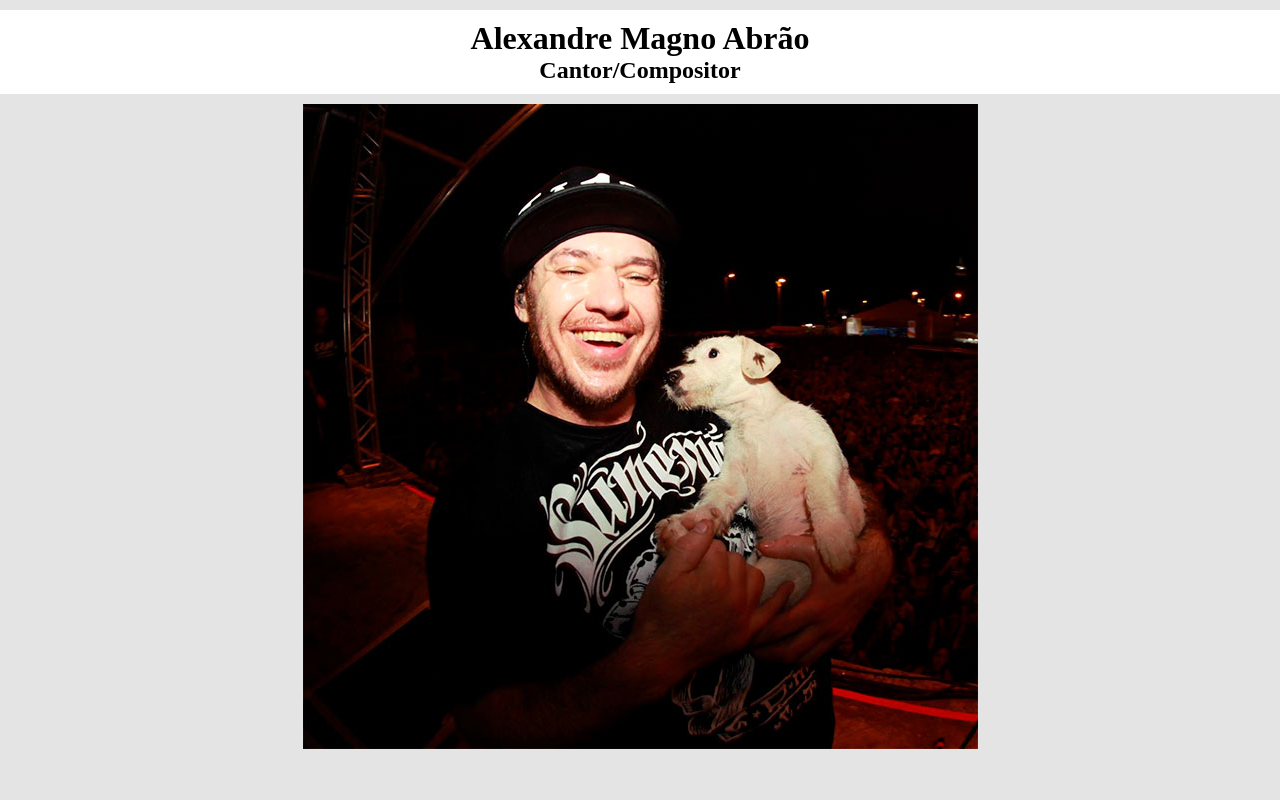
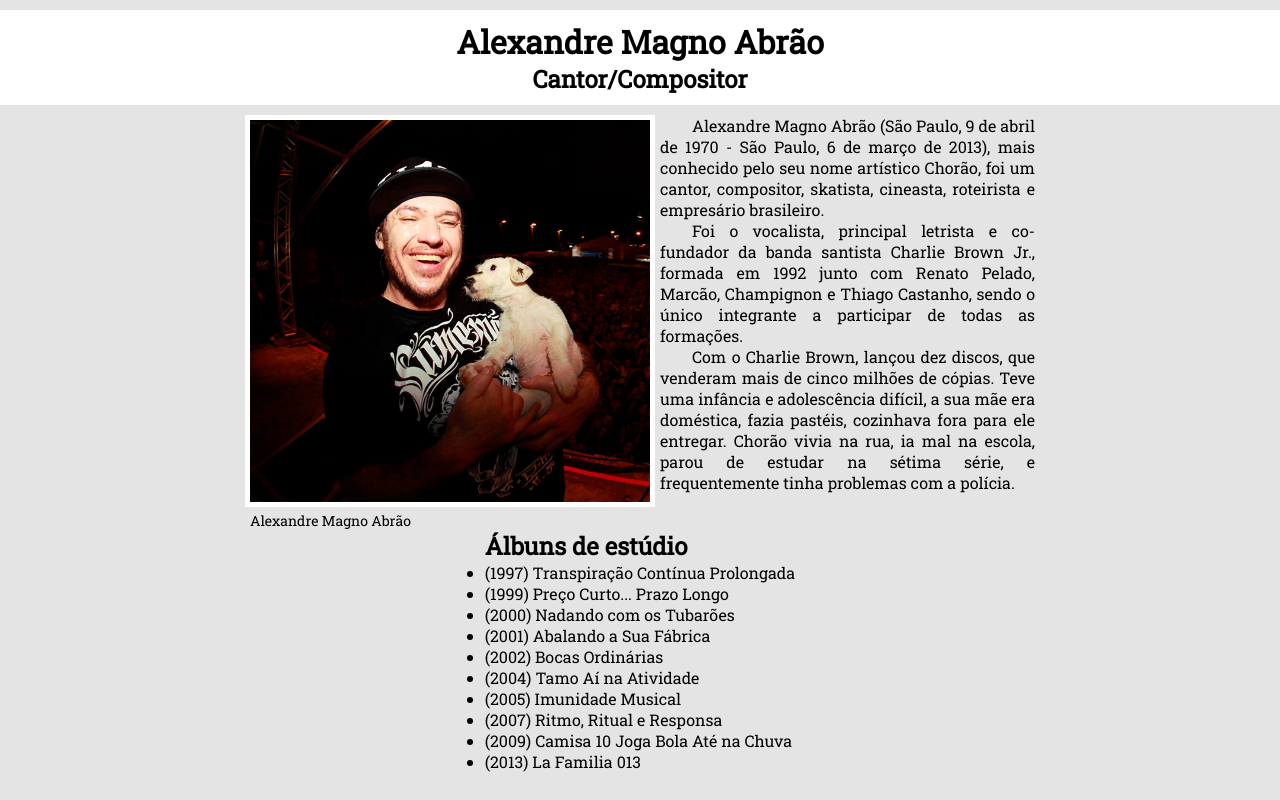
Before and after one commit to oguilhermesouza/b7web, a PHP site: page / in a window 1280 px wide. Run offline with PHP 8.4, Linux system fonts and the light colour scheme.

Commit message:
Avançando no exercicio da página de tributo

```diff
--- a/Tribute Page/assets/css/style.css
+++ b/Tribute Page/assets/css/style.css
@@ -4,6 +4,7 @@
 }
 body {
     background-color: #e4e4e4;
+    font-family: 'Roboto Slab', serif;
 }
 
 header {
@@ -17,5 +18,40 @@ header {
 
 #container {
     display: flex;
+    flex-direction: column;
+    align-items: center;
+}
+
+#container img {
+    width: 400px;
+    border: 5px solid #fff;
+}
+
+#container figure {
+    margin: 0px 5px;
+}
+
+#container figure figcaption {
+    padding-left: 5px;
+    font-size: 14px;
+}
+
+.biografia {
+    display: flex;
     justify-content: center;
+    width: 800px;
 }
+
+.biografia p {
+    text-align: justify;
+    text-indent: 2em;
+    font-size: 16px;
+}
+
+.texto-biografia {
+    margin-right: 5px;
+}
+
+.discografia {
+    display: flex;
+}
--- a/Tribute Page/index.html
+++ b/Tribute Page/index.html
@@ -7,6 +7,9 @@
     <title>Chorão Tribute Page</title>
 
     <link rel="stylesheet" href="assets/css/style.css">
+    <link rel="preconnect" href="https://fonts.googleapis.com">
+    <link rel="preconnect" href="https://fonts.gstatic.com" crossorigin>
+    <link href="https://fonts.googleapis.com/css2?family=Roboto+Slab&display=swap" rel="stylesheet">
 </head>
 <body>
     <header>
@@ -14,7 +17,35 @@
         <h2>Cantor/Compositor</h2>
     </header>
     <section id="container">
-        <img src="assets/img/chorao.jpg" alt="Chorão sorrindo no palco durante um show segurando um cachorro que apareceu por lá" >
+        <div class ="biografia">
+            <figure>
+                <img src="assets/img/chorao.jpg" alt="Chorão sorrindo no palco durante um show segurando um cachorro que apareceu por lá" >
+                <figcaption>Alexandre Magno Abrão</figcaption>
+            </figure>
+
+            <div class="texto-biografia">
+                <p>Alexandre Magno Abrão (São Paulo, 9 de abril de 1970 - São Paulo, 6 de março de 2013), mais conhecido pelo seu nome artístico Chorão, foi um cantor, compositor, skatista, cineasta, roteirista e empresário brasileiro.</p>
+                <p>Foi o vocalista, principal letrista e co-fundador da banda santista Charlie Brown Jr., formada em 1992 junto com Renato Pelado, Marcão, Champignon e Thiago Castanho, sendo o único integrante a participar de todas as formações. </p>
+                <p>Com o Charlie Brown, lançou dez discos, que venderam mais de cinco milhões de cópias. Teve uma infância e adolescência difícil, a sua mãe era doméstica, fazia pastéis, cozinhava fora para ele entregar. Chorão vivia na rua, ia mal na escola, parou de estudar na sétima série, e frequentemente tinha problemas com a polícia. </p>
+            </div>
+
+        </div>
+
+        <div class="discografia">
+            <ul>
+                <h1>Álbuns de estúdio</h1>
+                <li>(1997) Transpiração Contínua Prolongada</li>
+                <li>(1999) Preço Curto... Prazo Longo</li>
+                <li>(2000) Nadando com os Tubarões</li>
+                <li>(2001) Abalando a Sua Fábrica</li>
+                <li>(2002) Bocas Ordinárias</li>
+                <li>(2004) Tamo Aí na Atividade</li>
+                <li>(2005) Imunidade Musical</li>
+                <li>(2007) Ritmo, Ritual e Responsa</li>
+                <li>(2009) Camisa 10 Joga Bola Até na Chuva</li>
+                <li>(2013) La Familia 013</li>
+            </ul>
+        </div>
     </section>
 </body>
 </html>
```
